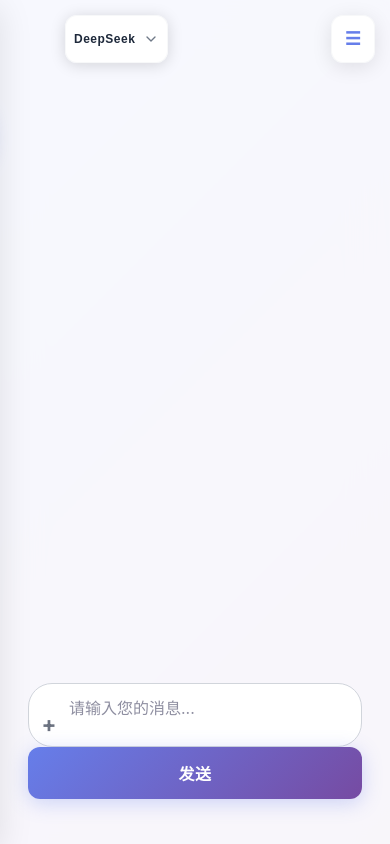
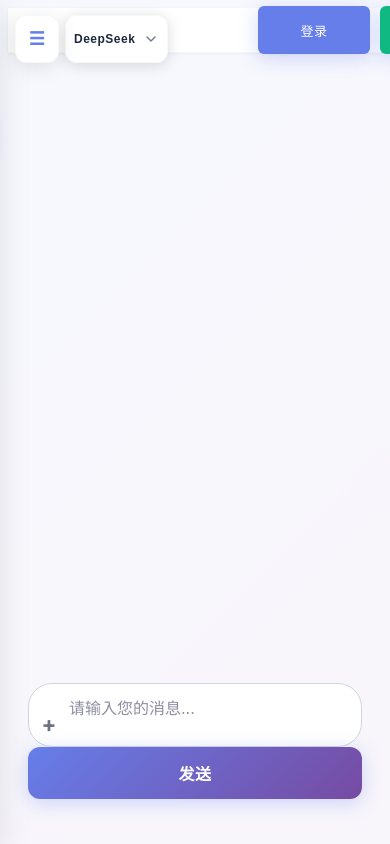
Before and after one commit to nightwish2016/AIChatRobot, a Flask app: page / in a window 390 px wide. Run offline with Flask 3, Linux system fonts and the light colour scheme; parts of the project's set-up code (start-up, migrations or seed data) failed here and were passed over; some libraries are stand-ins or nearby versions.

Commit message:
UI bug fix

```diff
--- a/app/static/css/common/displayWindow.css
+++ b/app/static/css/common/displayWindow.css
@@ -180,19 +180,20 @@ html, body {
 }
 
 .top-bar {
-    height: 0px;
-    background: transparent;
-    backdrop-filter: none;
-    -webkit-backdrop-filter: none;
-    border-bottom: none;
-    display: none;
+    height: 60px;
+    background: rgba(255, 255, 255, 0.95);
+    backdrop-filter: blur(10px);
+    -webkit-backdrop-filter: blur(10px);
+    border-bottom: 1px solid rgba(229, 231, 235, 0.3);
+    display: flex;
     align-items: center;
     justify-content: space-between;
-    padding: 0;
+    padding: 0 20px;
     border-radius: 0;
-    overflow: hidden;
+    overflow: visible;
     position: relative;
     z-index: 100;
+    box-shadow: 0 1px 3px rgba(0, 0, 0, 0.05);
 }
 
 .top-bar .left-section {
@@ -205,6 +206,41 @@ html, body {
     display: flex;
     align-items: center;
     gap: 10px;
+}
+
+/* 顶部栏认证按钮样式 */
+.topbar-auth-btn {
+    padding: 8px 16px;
+    border: none;
+    border-radius: 6px;
+    cursor: pointer;
+    font-size: 14px;
+    font-weight: 500;
+    transition: all 0.3s ease;
+    text-decoration: none;
+    display: inline-flex;
+    align-items: center;
+    justify-content: center;
+}
+
+.topbar-login-btn {
+    background: #667eea;
+    color: white;
+}
+
+.topbar-login-btn:hover {
+    background: #5a6fd8;
+    transform: translateY(-1px);
+}
+
+.topbar-register-btn {
+    background: #10b981;
+    color: white;
+}
+
+.topbar-register-btn:hover {
+    background: #059669;
+    transform: translateY(-1px);
 }
 
 .mobile-menu-btn {
@@ -225,7 +261,7 @@ html, body {
 .mobile-menu-float {
     position: fixed;
     top: calc(20px + env(safe-area-inset-top, 20px));
-    right: 20px;
+    left: 20px;
     width: 48px;
     height: 48px;
     background: rgba(255, 255, 255, 0.95);
@@ -248,6 +284,13 @@ html, body {
     background: rgba(255, 255, 255, 1);
     box-shadow: 0 8px 30px rgba(102, 126, 234, 0.2);
     transform: translateY(-2px);
+}
+
+/* 当侧边栏打开时隐藏汉堡菜单按钮 */
+.mobile-menu-float.hidden {
+    opacity: 0;
+    visibility: hidden;
+    transform: translateX(-20px);
 }
 
 /* 移除多余的容器样式，直接使用main-content布局 */
@@ -578,8 +621,9 @@ select:focus {
         position: static;
         top: 0;
         z-index: 200;
-        display: none;
-        height: 0;
+        display: flex;
+        height: 50px;
+        padding: 0 15px;
     }
 
     #history {
@@ -676,10 +720,15 @@ select:focus {
     }
 
     .top-bar {
-        padding: 0;
-        height: 0px;
-        min-height: 0px;
-        display: none;
+        padding: 0 12px;
+        height: 45px;
+        min-height: 45px;
+        display: flex;
+    }
+
+    .topbar-auth-btn {
+        padding: 6px 12px;
+        font-size: 13px;
     }
 
     .top-bar .left-section span {
@@ -794,7 +843,7 @@ select:focus {
     @media (max-width: 480px) {
         .mobile-menu-float {
             top: calc(15px + env(safe-area-inset-top, 15px));
-            right: 15px;
+            left: 15px;
             width: 44px;
             height: 44px;
             font-size: 18px;
```
